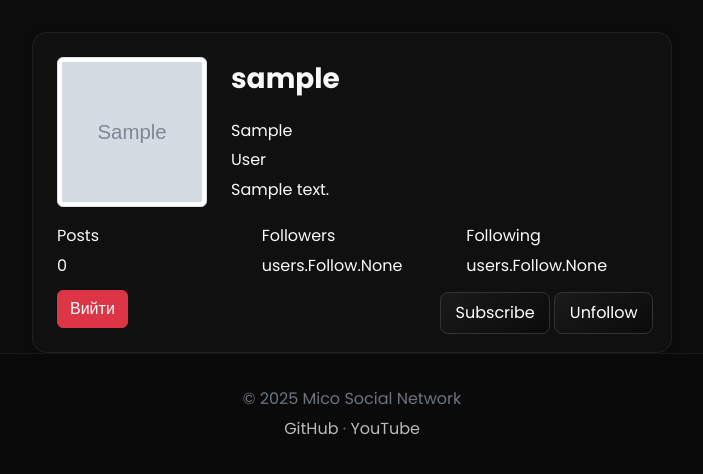
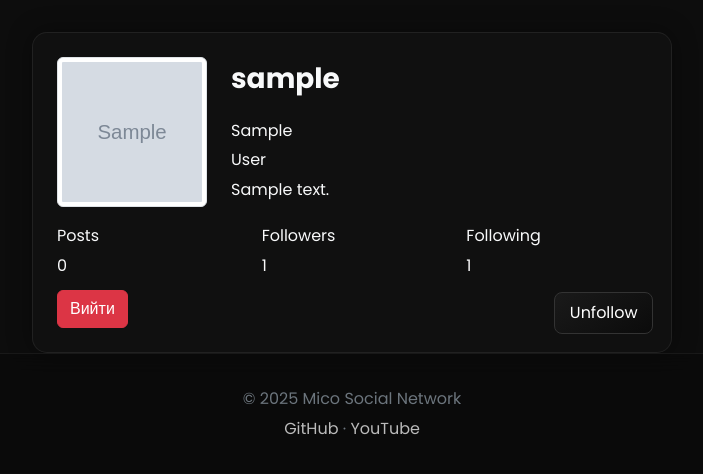
Before and after one commit to Mierial/mico-social-network, a Django app: page /profile/user/1/ in a window 1280 px wide. Shown: the part 68-542 px from the top of the page, without its empty margins (288-991 px from the left). Run offline with Django 5.2, Linux system fonts and the light colour scheme; a user stored in the database is signed in; tables that the repository leaves empty hold one stand-in row (values such as "Sample post"); grey boxes marked "Sample" are stand-in pictures; some libraries are stand-ins or nearby versions.

Commit message:
follow/unfollow counting

```diff
--- a/users/templates/users/profile_view.html
+++ b/users/templates/users/profile_view.html
@@ -20,8 +20,8 @@
     <p class='text-light mb-1'>Followers</p>
     <p class='text-light mb-1'>Following</p>
     <p class='text-light mb-1'>0</p>
-    <p class='text-light mb-1'>{{profile_user.followers}}</p>
-    <p class='text-light mb-1'>{{profile_user.following}}</p>
+    <p class='text-light mb-1'>{{followers_count}}</p>
+    <p class='text-light mb-1'>{{following_count}}</p>
     {% if request.user == profile_user %}
     <form method='GET' action="{% url 'users:logout' %}"> {% csrf_token %}
     <button type='submit' class="btn btn-danger mt-2">Вийти</button>
@@ -29,10 +29,18 @@
     </form>
   </div>
   <div style="position:absolute; right:18px; bottom:18px;">
-      <button type="button" class="btn-accent" style="padding:0.45rem 0.9rem;">Subscribe</button>
-    {% if is_following %}
-       <button type="button" class="btn-accent" style="padding:0.45rem 0.9rem;">Unfollow</button>
-    {% endif %}
+    <form method='post', action="{% url 'users:following' profile_user.pk %}">
+      {% if request.user != profile_user  and not is_following %}
+      {% csrf_token %}
+      <button type="submit" class="btn-accent" style="padding:0.45rem 0.9rem;">Subscribe</button>
+      {% endif %}
+    </form>
+    <form method='post', action="{% url 'users:unfollowing' profile_user.pk %}">
+      {% if is_following %}
+      {% csrf_token %}
+        <button type="submit" class="btn-accent" style="padding:0.45rem 0.9rem;">Unfollow</button>
+      {% endif %}
+    </form>
   </div>
 </div>
 {% endblock %}
--- a/users/urls.py
+++ b/users/urls.py
@@ -1,6 +1,6 @@
 from django.urls import path
 
-from .views import profile_view, register_view, login_view, profile_settings, members_list_view, logout_view, following, unfollowing
+from . import views
 from django.conf.urls.static import static
 from django.conf import settings
 
@@ -8,14 +8,14 @@ from django.conf import settings
 app_name = 'users'
 
 urlpatterns = [
-    path('profile/user/<int:pk>/', profile_view, name='profile'),
-    path('register/', register_view, name='register'),
-    path('login/', login_view, name='login'),
-    path('profile/settings/', profile_settings, name="profile_edit"),
-    path('members/', members_list_view, name="members_list"),
-    path('logout/', logout_view, name='logout'),
-    path('follow/<int:pk>', following, name='following'),
-    path('unfollow/<int:pk>', unfollowing, name='unfollowing'),
+    path('profile/user/<int:pk>/', views.profile_view, name='profile'),
+    path('register/', views.register_view, name='register'),
+    path('login/', views.login_view, name='login'),
+    path('profile/settings/', views.profile_settings, name="profile_edit"),
+    path('members/', views.members_list_view, name="members_list"),
+    path('logout/', views.logout_view, name='logout'),
+    path('follow/<int:pk>', views.following, name='following'),
+    path('unfollow/<int:pk>', views.unfollowing, name='unfollowing'),
 ]
 
 urlpatterns += static(settings.MEDIA_URL, document_root=settings.MEDIA_ROOT)
--- a/users/views.py
+++ b/users/views.py
@@ -28,7 +28,9 @@ def register_view(request):
 def profile_view(request, pk):
     profile_user = CustomUser.objects.get(pk=pk)
     is_following = Follow.objects.filter(from_user=request.user, to_user=profile_user).exists()
-    return render(request, 'users/profile_view.html', {'profile_user': profile_user, 'is_following': is_following})
+    followers_count = Follow.objects.filter(to_user=profile_user).count()
+    following_count = Follow.objects.filter(from_user=profile_user).count()
+    return render(request, 'users/profile_view.html', {'profile_user': profile_user, 'is_following': is_following, 'followers_count': followers_count, 'following_count': following_count})
 
 def profile_settings(request):
     return render(request, 'users/edit_profile.html')
@@ -42,8 +44,14 @@ def logout_view(request):
         logout(request)
         return redirect('home')
 
-def following(request):
-    pass
+def following(request, pk):
+    profile_user = CustomUser.objects.get(pk=pk)
+    if(request.method == 'POST'):
+        Follow.objects.create(from_user=request.user, to_user=profile_user)
+    return redirect('users:profile', pk=pk)
 
-def unfollowing(request):
-    pass
+def unfollowing(request, pk):
+    profile_user = CustomUser.objects.get(pk=pk)
+    if(request.method=='POST'):
+        Follow.objects.filter(from_user=request.user, to_user=profile_user).delete()
+    return redirect('users:profile', pk=pk)
```
